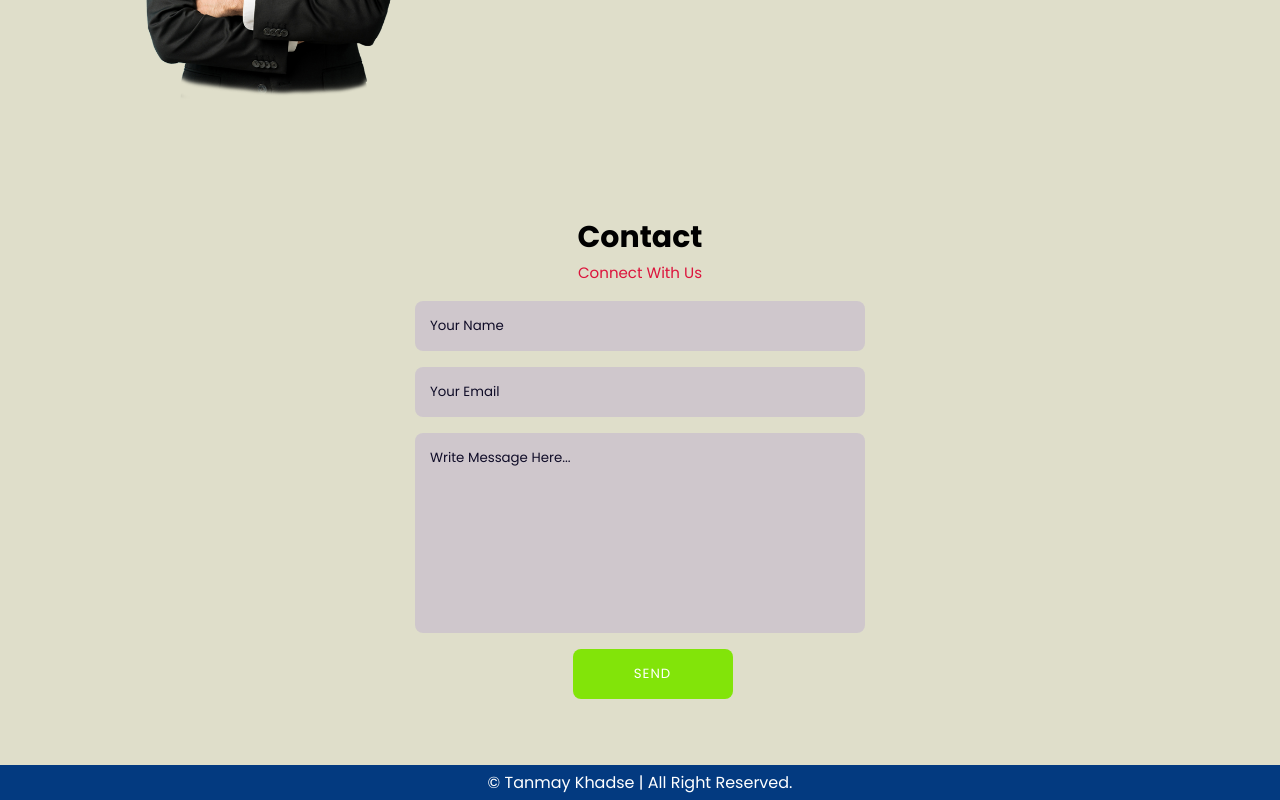
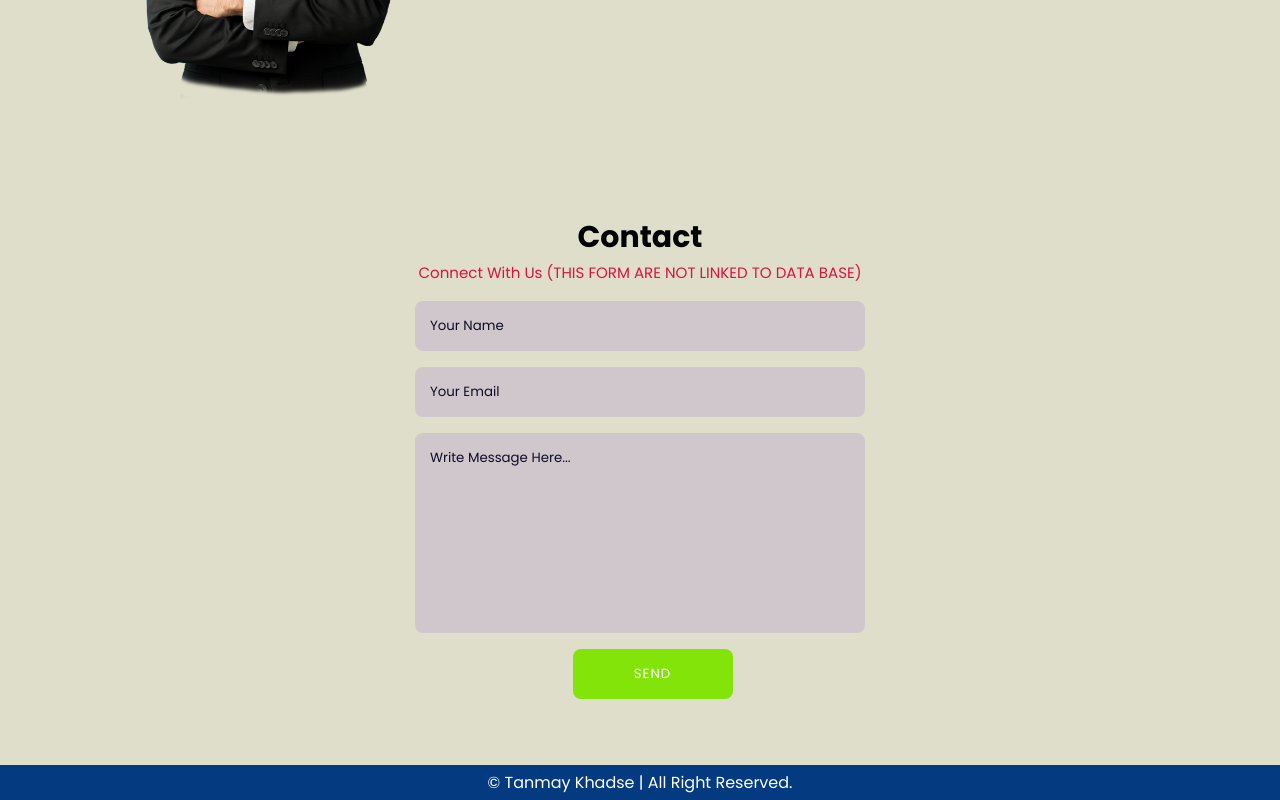
Before and after one commit to tanmayk18/portfolio, a plain HTML site: page index.html in a window 1280 px wide. Shown: the part 1231-2031 px from the top of the page. Drawn offline with nearby package versions, Linux system fonts and the light colour scheme.

Commit message:
Message update

```diff
--- a/index.html
+++ b/index.html
@@ -72,7 +72,8 @@
     <section class="contact" id="contact">
         <div class="heading">
             <h2>Contact</h2>
-            <span>Connect With Us</span>
+            <span>Connect With Us </span>
+            <span>(THIS FORM ARE NOT LINKED TO DATA BASE)</span>
         </div>
         <div class="contact-form">
             <form action="">
```
